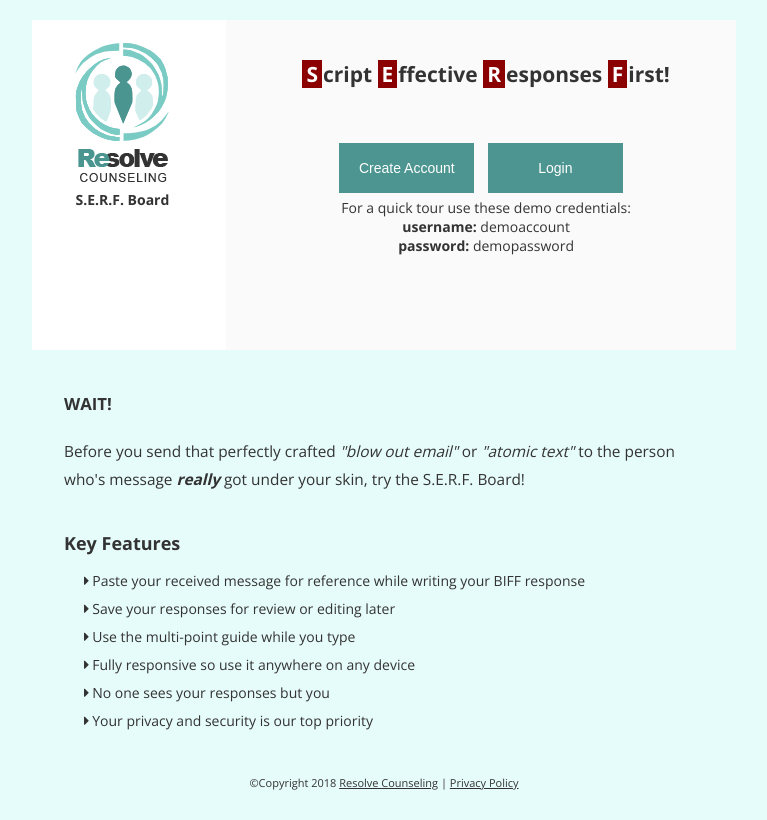
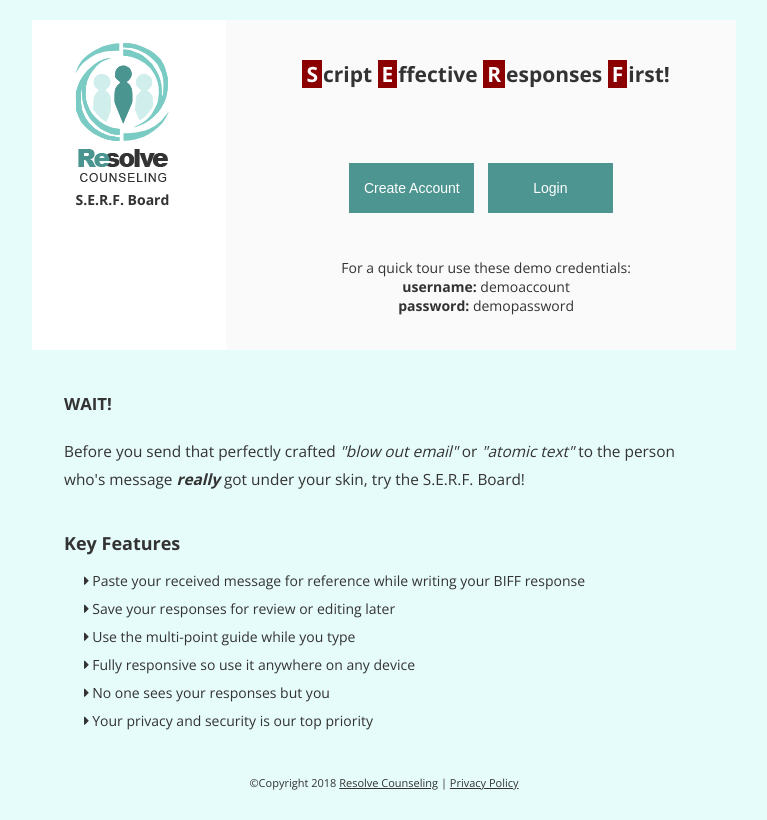
Before and after one commit to bryanspearman/SERF-Board, a website: page public/index.html in a window 1280 px wide. Shown: the whole page, without its empty margins (256-1023 px from the left). Drawn offline with nearby package versions, Linux system fonts and the light colour scheme.

Commit message:
demo css update2

```diff
--- a/public/main.css
+++ b/public/main.css
@@ -1512,6 +1512,10 @@ input:-webkit-autofill:active {
     margin-bottom: 30px;
   }
 
+  .launch p {
+    padding: 20px;
+  }
+
   .landingPage {
     padding: 0px;
     margin: 20px auto;
```
